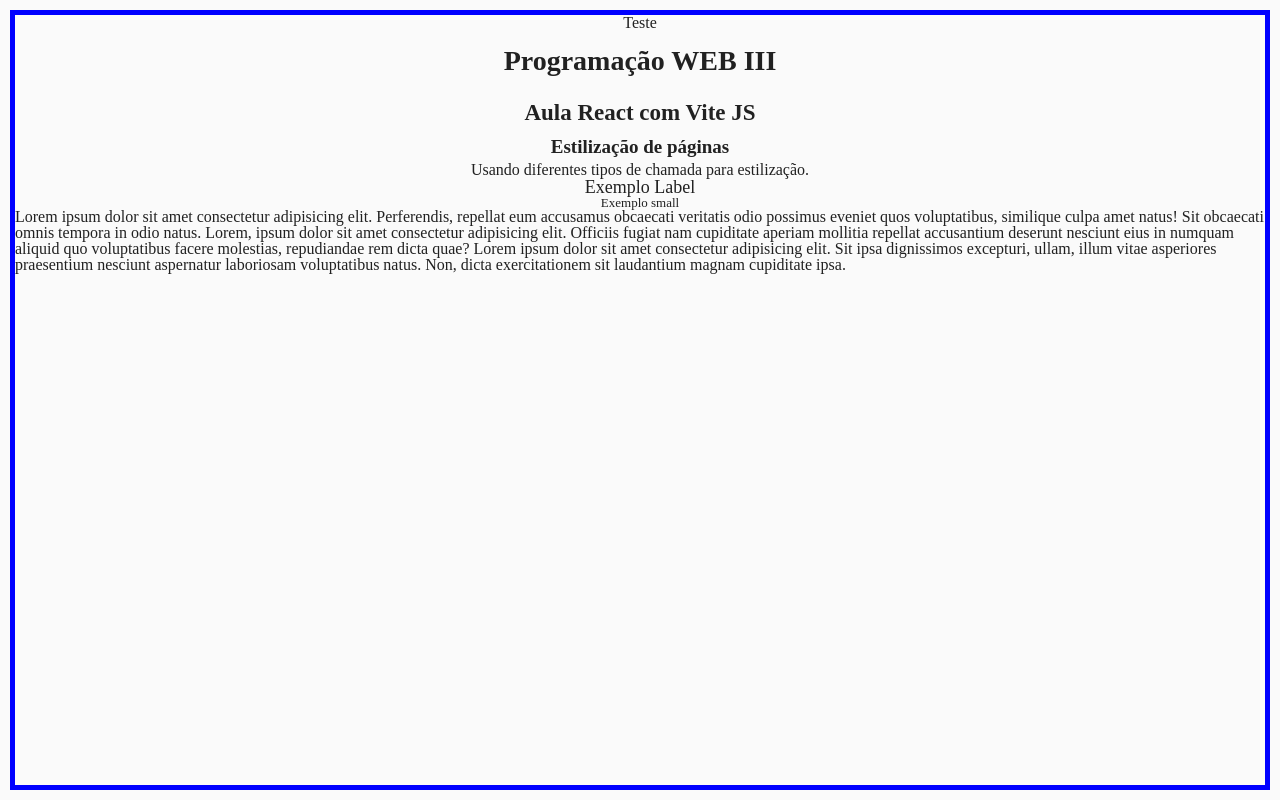
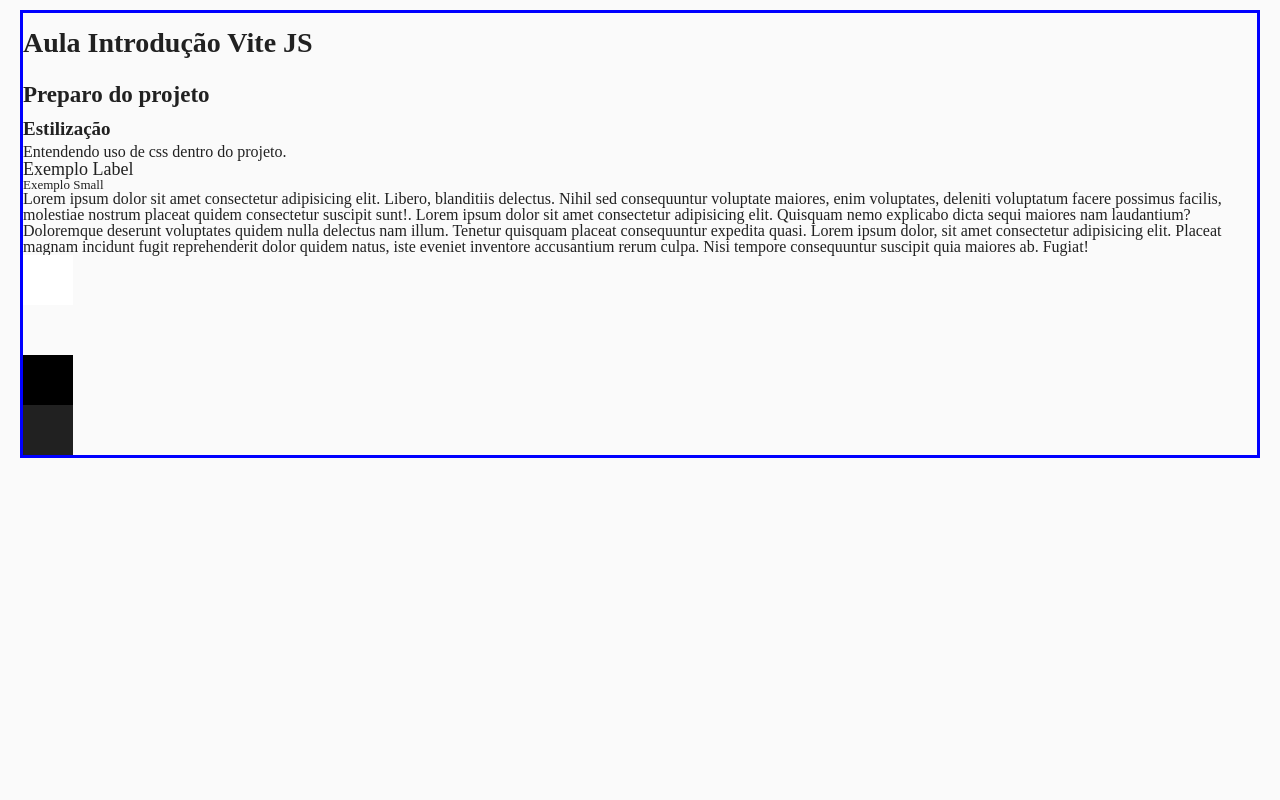
Before and after one commit to xulinha-star/introducao-vitejs, a React (Vite) app: page /exemplo/2 in a window 1280 px wide. Built offline with nearby package versions, Linux system fonts and the light colour scheme.

Commit message:
aula 13-03

```diff
--- a/src/App.jsx
+++ b/src/App.jsx
@@ -3,6 +3,7 @@ import {Routes, Route} from 'react-router-dom';
 import Home from "./pages/home";
 import Exemplo01 from './pages/exemplos/ex-01';
 import Exemplo02 from './pages/exemplos/ex-02';
+import Exemplo03 from './pages/exemplos/ex-03';
 
 import Atividade01 from './pages/atividades/atv-01';
 
@@ -13,6 +14,8 @@ function App() {
       <Route path="/" element={<Home/>} />
       <Route path = "/exemplo/1"  element={<Exemplo01/>} />
       <Route path = "/exemplo/2" element={<Exemplo02/>} />
+      <Route path = "/exemplo/3" element={<Exemplo03/>} />
+
 
       <Route path = "/Atividade/1"  element={<Atividade01/>} />
     </Routes>
--- a/src/pages/exemplos/ex-01/index.jsx
+++ b/src/pages/exemplos/ex-01/index.jsx
@@ -1,10 +1,10 @@
-function Exemplo01(){
-    return (
+
+export default function Exemplo01 () {
+    return(
         <>
-          <h1> Exemplo 1</h1>
-          <p>  Componente básico para renderizar tela com react </p>
+            <h1>Exemplo 1</h1>
+
+            <p>Componente mínimo</p>
         </>
     )
 }
-
-export default Exemplo01;
--- a/src/pages/exemplos/ex-02/index.jsx
+++ b/src/pages/exemplos/ex-02/index.jsx
@@ -1,22 +1,28 @@
+
 import styles from './index.module.css';
 
 function Exemplo02() {
+
   return (
     <div className={styles.container}>
-      <p>Teste</p>
-      <h1>Programação WEB III</h1>
-      <h2>Aula React com Vite JS</h2>
-      <h3>Estilização de páginas</h3>
-      <p>Usando diferentes tipos de chamada para estilização.</p>
+      <h1>Aula Introdução Vite JS</h1>
+      <h2>Preparo do projeto</h2>
+      <h3>Estilização</h3>
+      <p>Entendendo uso de css dentro do projeto.</p>
       <label>Exemplo Label</label>
-      <small>Exemplo small</small>
-      <p>
-        Lorem ipsum dolor sit amet consectetur adipisicing elit. Perferendis, repellat eum accusamus obcaecati veritatis odio possimus eveniet quos voluptatibus, similique culpa amet natus! Sit obcaecati omnis tempora in odio natus.
-        Lorem, ipsum dolor sit amet consectetur adipisicing elit. Officiis fugiat nam cupiditate aperiam mollitia repellat accusantium deserunt nesciunt eius in numquam aliquid quo voluptatibus facere molestias, repudiandae rem dicta quae?
-        Lorem ipsum dolor sit amet consectetur adipisicing elit. Sit ipsa dignissimos excepturi, ullam, illum vitae asperiores praesentium nesciunt aspernatur laboriosam voluptatibus natus. Non, dicta exercitationem sit laudantium magnam cupiditate ipsa.
+      <small>Exemplo Small</small>
+      <p>Lorem ipsum dolor sit amet consectetur adipisicing elit. Libero, blanditiis delectus. Nihil sed consequuntur voluptate maiores, enim voluptates, deleniti voluptatum facere possimus facilis, molestiae nostrum placeat quidem consectetur suscipit sunt!.
+        Lorem ipsum dolor sit amet consectetur adipisicing elit. Quisquam nemo explicabo dicta sequi maiores nam laudantium? Doloremque deserunt voluptates quidem nulla delectus nam illum. Tenetur quisquam placeat consequuntur expedita quasi.
+        Lorem ipsum dolor, sit amet consectetur adipisicing elit. Placeat magnam incidunt fugit reprehenderit dolor quidem natus, iste eveniet inventore accusantium rerum culpa. Nisi tempore consequuntur suscipit quia maiores ab. Fugiat!
       </p>
+      <div className={styles.containerBlocos}>
+        <div className={styles.brancoBranco}></div>
+        <div className={styles.brancoCinza}></div>
+        <div className={styles.pretoPreto}></div>
+        <div className={styles.pretoCinza}></div>
+      </div>
     </div>
   )
 }
 
-export default Exemplo02
+export default Exemplo02;
--- a/src/pages/exemplos/ex-02/index.module.css
+++ b/src/pages/exemplos/ex-02/index.module.css
@@ -1,12 +1,38 @@
 .container {
     display: flex;
-    flex: 1;
     flex-direction: column;
-    align-items: center;
-    border: 5px solid #0000ff;
-    /* width: 100%;  */
-    max-width: 1440px;
+    border: 3px solid #00f;
+    max-width: 1240px;
 }
-.titulo{
 
+.brancoBranco {
+    display: flex;
+    /* border: 1px solid #dc0;  */
+    width: 50px;
+    height: 50px;
+    background-color: #fff;
 }
+
+.brancoCinza {
+    display: flex;
+    /* border: 1px solid #dc0;  */
+    width: 50px;
+    height: 50px;
+    background-color: #fafafa;
+}
+
+.pretoPreto {
+    display: flex;
+    /* border: 1px solid #dc0;  */
+    width: 50px;
+    height: 50px;
+    background-color: #000;
+}
+
+.pretoCinza {
+    display: flex;
+    /* border: 1px solid #dc0;  */
+    width: 50px;
+    height: 50px;
+    background-color: #212121;
+}
--- /dev/null
+++ b/src/pages/exemplos/ex-03/index.jsx
@@ -0,0 +1,24 @@
+import { useState } from "react";
+
+import styles from './index.module.css';
+
+ function Exemplo03() {
+
+    const [num, setNum] = useState(100);
+
+    function handleIncrementa () {
+        setNum(num + 1);
+    }
+
+    return (
+        <div className={styles.container}>
+            <label className={styles.texto}>{`Contador: ${num}`}</label>
+            <label
+                onClick={() => handleIncrementa()}
+                className={styles.botao}
+            >+1</label>
+        </div>
+    );
+}
+
+export default Exemplo03;
--- /dev/null
+++ b/src/pages/exemplos/ex-03/index.module.css
@@ -0,0 +1,26 @@
+.container {
+    display: flex;
+    flex-direction: column;
+    justify-content: center;
+    height: 96vh;
+}
+
+.texto {
+    font-size: 3.5rem;
+    margin: 2rem 0;
+}
+
+.botao {
+    font-size: 3rem;
+    border: 0.3rem solid #000;
+    border-radius: 1rem;
+    text-align: center;
+    font-weight: bold;
+    padding: 1rem;
+}
+
+.botao:hover {
+    color: #fafafa;
+    background-color: #000;
+    cursor: pointer;
+}
```
